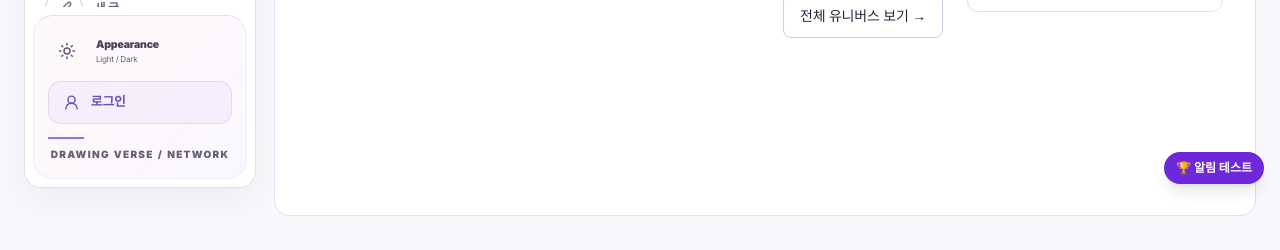
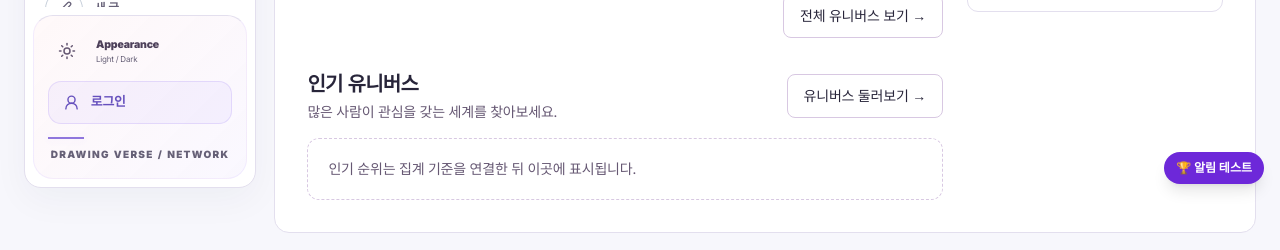
Before and after one commit to codingguy1026/drawing.verse., a Next.js app: page /explore in a window 1280 px wide. Shown: the part 600-850 px from the top of the page. Built offline with nearby package versions, Linux system fonts and the light colour scheme; no server answers; the database is empty.

Commit message:
feat: reserve popular universe section in Explore layout

```diff
--- a/src/app/explore/page.tsx
+++ b/src/app/explore/page.tsx
@@ -10,7 +10,7 @@ export const metadata: Metadata = {
 const discoveryLinks = [
   { title: "추천 콘텐츠", description: "갤러리에서 창작자들의 작품을 둘러보세요.", href: "/gallery" },
   { title: "최근 업데이트", description: "최근 만들어진 공개 유니버스를 만나보세요.", href: "#recent-universes" },
-  { title: "인기 콘텐츠", description: "구독자가 많은 유니버스를 둘러보세요.", href: "/universe" },
+  { title: "인기 콘텐츠", description: "구독자가 많은 유니버스를 둘러보세요.", href: "#popular-universes" },
   { title: "카테고리", description: "관심 있는 분야로 바로 이동하세요.", href: "#explore-categories" },
 ];
 
@@ -73,6 +73,19 @@ export default function ExplorePage() {
               </Link>
             </div>
           </section>
+
+          <section id="popular-universes" aria-labelledby="popular-universes-heading" className="scroll-mt-24">
+            <div className="flex flex-wrap items-center justify-between gap-3">
+              <div>
+                <h2 id="popular-universes-heading" className="text-xl font-semibold">인기 유니버스</h2>
+                <p className="mt-1 text-sm text-slate-600 dark:text-slate-300">많은 사람이 관심을 갖는 세계를 찾아보세요.</p>
+              </div>
+              <Link href="/universe" className="inline-flex min-h-11 items-center rounded-lg border border-slate-300 px-4 py-2 text-sm font-medium hover:bg-slate-100 focus-visible:outline-2 focus-visible:outline-offset-2 dark:border-slate-700 dark:hover:bg-slate-800">유니버스 둘러보기 →</Link>
+            </div>
+            <div className="mt-4 rounded-xl border border-dashed border-slate-300 p-5 dark:border-slate-700">
+              <p className="text-sm text-slate-600 dark:text-slate-300">인기 순위는 집계 기준을 연결한 뒤 이곳에 표시됩니다.</p>
+            </div>
+          </section>
         </div>
 
         <aside aria-labelledby="explore-spotlight-heading" className="min-w-0 self-start space-y-5 rounded-xl border border-slate-200 p-5 dark:border-slate-700">
```
